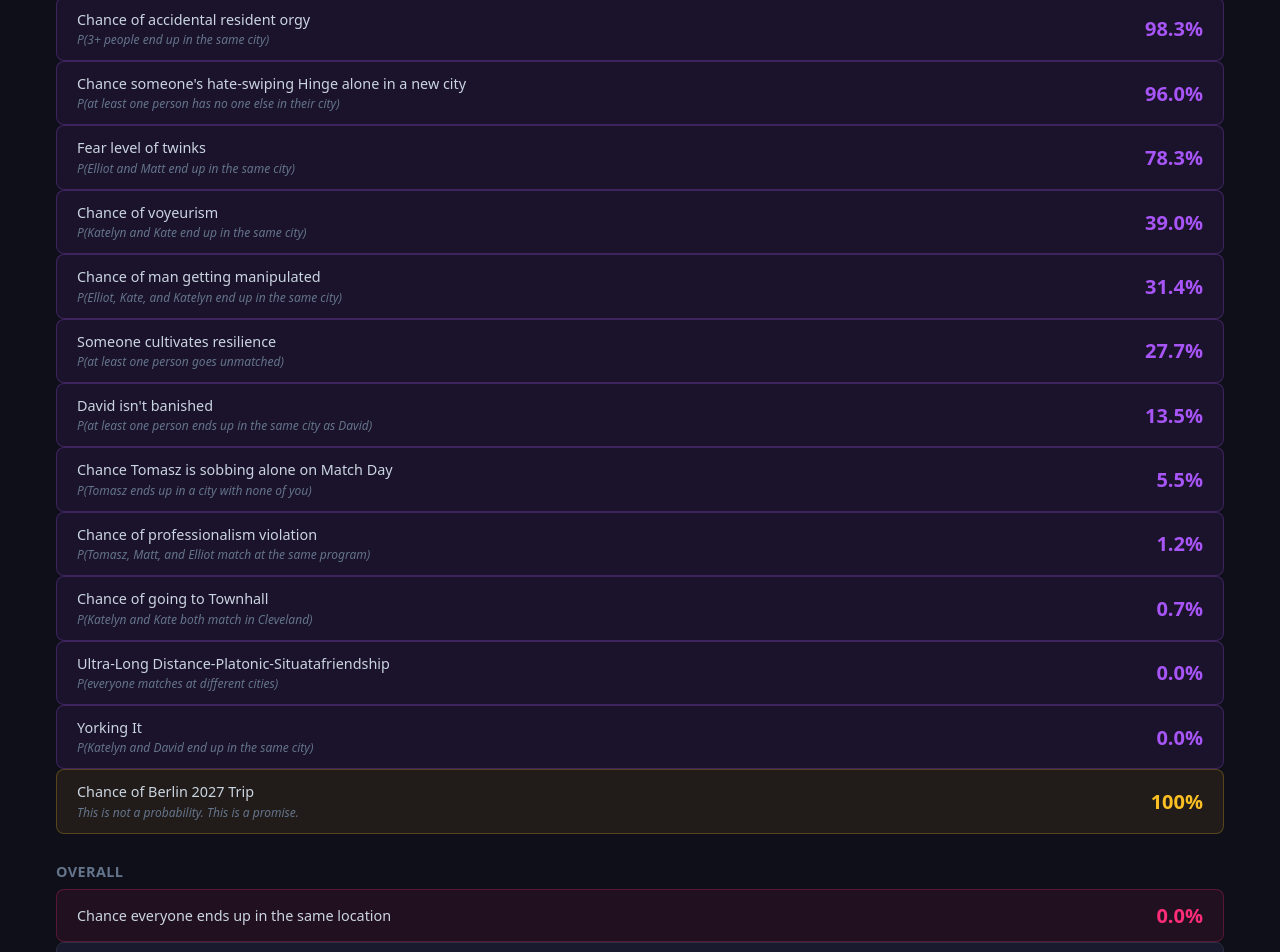
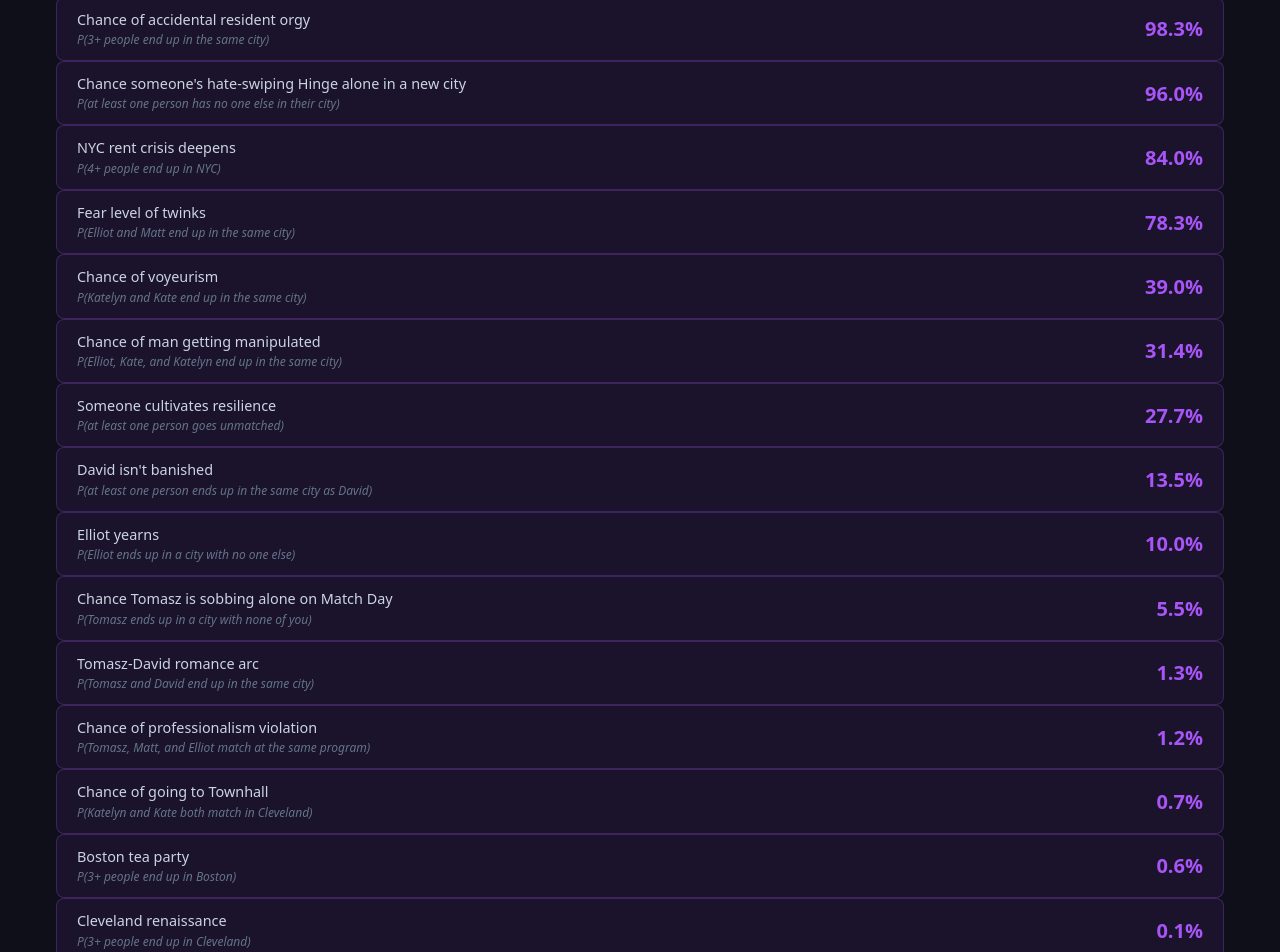
Before and after one commit to ttabernacki/ClaudeTestEnvironment, a React (Vite) app: page / in a window 1280 px wide. Shown: the part 1820-2772 px from the top of the page. Built offline with nearby package versions, Linux system fonts and the light colour scheme.

Commit message:
Add 5 new fun stats
- NYC rent crisis deepens: P(4+ in NYC)
- Cleveland renaissance: P(3+ in Cleveland)
- Elliot yearns: P(Elliot alone in his city)
- Tomasz-David romance arc: P(same city)
- Boston tea party: P(3+ in Boston)

https://claude.ai/code/session_017GfNLEh4dQNd47Qwy5mx3g

```diff
--- a/src/App.jsx
+++ b/src/App.jsx
@@ -563,6 +563,38 @@ function App() {
       ? pGroupSameCity([katelynIdx, davidIdx])
       : null;
 
+    // NYC rent crisis: P(4+ people in NYC)
+    const nycCrisisProb = (() => {
+      const dp = calcExactlyKAtLocation('nyc', allLocationProbs);
+      let prob = 0;
+      for (let k = 4; k <= N; k++) prob += dp[k];
+      return prob;
+    })();
+
+    // Cleveland renaissance: P(3+ people in Cleveland)
+    const clevelandProb = (() => {
+      const dp = calcExactlyKAtLocation('cleveland', allLocationProbs);
+      let prob = 0;
+      for (let k = 3; k <= N; k++) prob += dp[k];
+      return prob;
+    })();
+
+    // Elliot yearns: P(Elliot alone in his city)
+    const elliotYearnsProb = elliotIdx !== null ? pAlone[elliotIdx] : null;
+
+    // Tomasz-David romance arc: P(Tomasz and David same city)
+    const romanceArcProb = tomaszIdx !== null && davidIdx !== null
+      ? pGroupSameCity([tomaszIdx, davidIdx])
+      : null;
+
+    // Boston tea party: P(3+ people in Boston)
+    const bostonTeaProb = (() => {
+      const dp = calcExactlyKAtLocation('boston', allLocationProbs);
+      let prob = 0;
+      for (let k = 3; k <= N; k++) prob += dp[k];
+      return prob;
+    })();
+
     funStats = [
       {
         label: `Chance someone's hate-swiping Hinge alone in a new city`,
@@ -648,6 +680,36 @@ function App() {
         desc: `P(Katelyn and David end up in the same city)`,
         value: yorkingProb,
         show: yorkingProb !== null,
+      },
+      {
+        label: `NYC rent crisis deepens`,
+        desc: `P(4+ people end up in NYC)`,
+        value: nycCrisisProb,
+        show: true,
+      },
+      {
+        label: `Cleveland renaissance`,
+        desc: `P(3+ people end up in Cleveland)`,
+        value: clevelandProb,
+        show: true,
+      },
+      {
+        label: `Elliot yearns`,
+        desc: `P(Elliot ends up in a city with no one else)`,
+        value: elliotYearnsProb,
+        show: elliotYearnsProb !== null,
+      },
+      {
+        label: `Tomasz-David romance arc`,
+        desc: `P(Tomasz and David end up in the same city)`,
+        value: romanceArcProb,
+        show: romanceArcProb !== null,
+      },
+      {
+        label: `Boston tea party`,
+        desc: `P(3+ people end up in Boston)`,
+        value: bostonTeaProb,
+        show: true,
       },
       {
         label: `Chance of Berlin 2027 Trip`,
```
